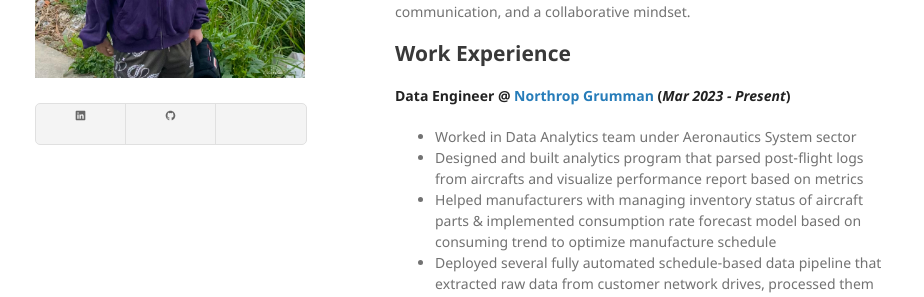
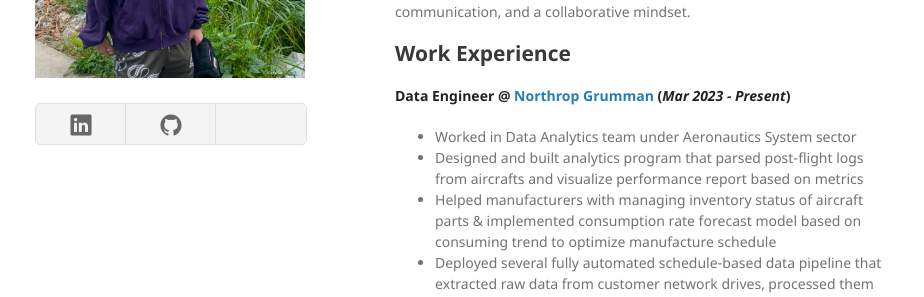
Before and after one commit to jaydenhyunjinlee0811/jaydenhyunjinlee.github.io, a Jekyll site: the page built from README.md, in a window 1280 px wide. Shown: the part 391-688 px from the top of the page, without its empty margins (175-1099 px from the left). Built offline with Jekyll 4.4.1, drawn with Linux system fonts in a browser that asks for light colours; our own code applies the rules of GitHub Pages for plain Markdown files; the repository's description, which GitHub fills in, is left out.

Commit message:
Update jekyll-theme-minimal.scss

```diff
--- a/_sass/jekyll-theme-minimal.scss
+++ b/_sass/jekyll-theme-minimal.scss
@@ -160,8 +160,7 @@ ul.downloads {
 }
 
 .downloads a {
-  line-height:1;
-  font-size:11px;
+  font-size:x-large;
   color:#676767;
   display:block;
   text-align:center;
```
